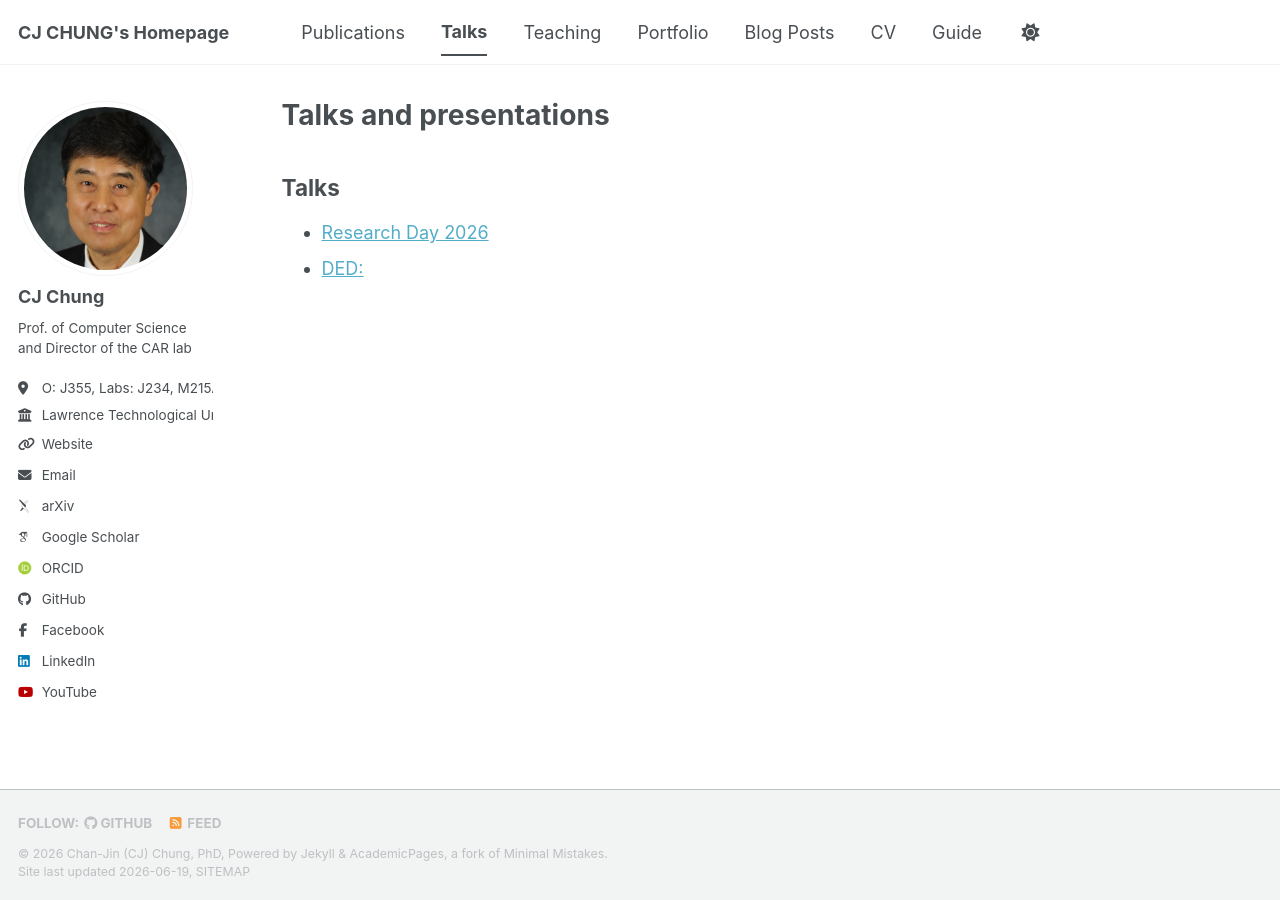
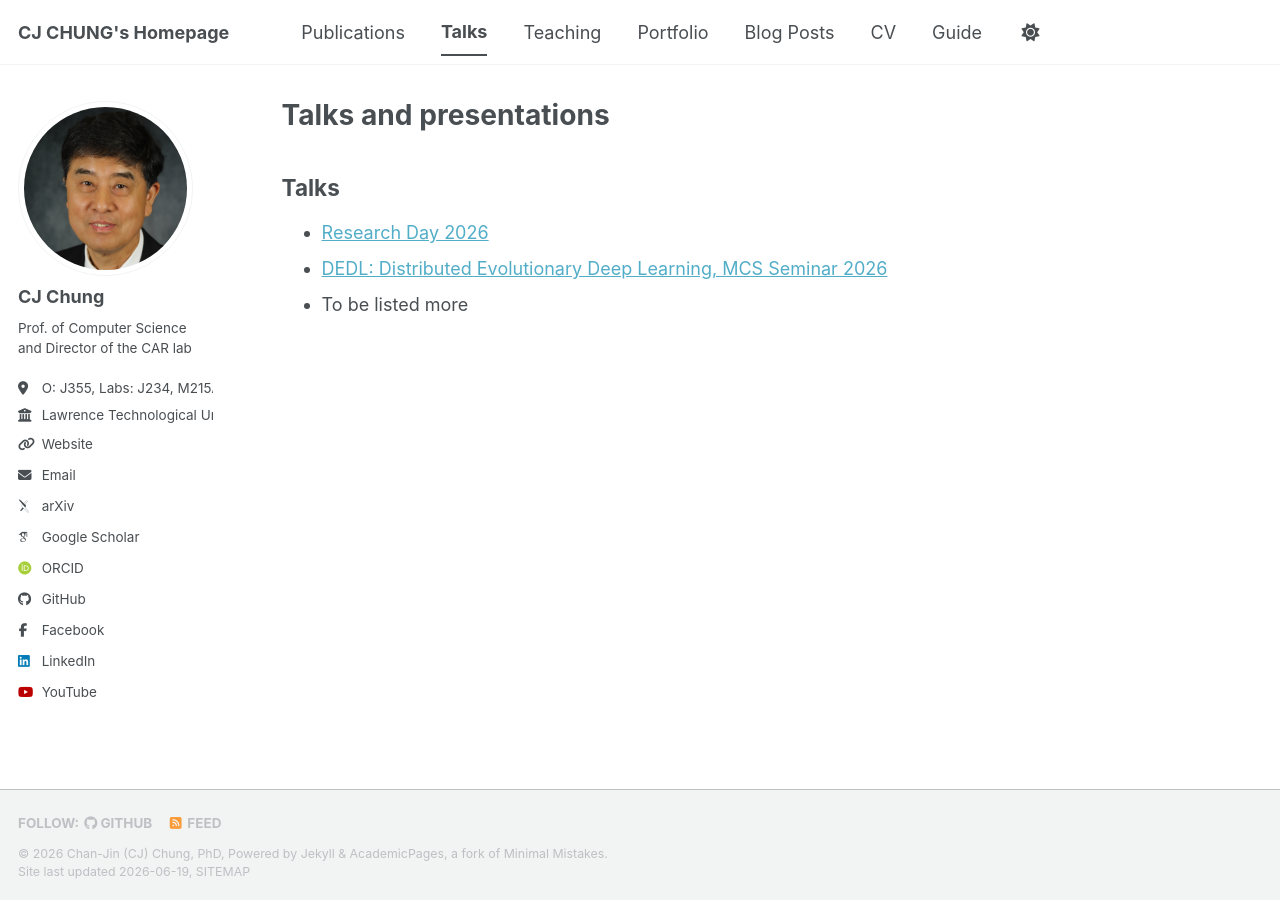
Before and after one commit to robofest/chung, a Jekyll site: the page built from _pages/talks.md, in a window 1280 px wide. Built offline with Jekyll 4.4.1, drawn with Linux system fonts in a browser that asks for light colours; some web fonts are replaced; a script bundle is joined from its source files by our own code; library files that are not in the unit come from our copies.

Commit message:
Update DED link and add seminar description

```diff
--- a/_pages/talks.md
+++ b/_pages/talks.md
@@ -7,4 +7,5 @@ author_profile: true
 
 ## Talks
 * [Research Day 2026](https://github.com/robofest/rday26)
-* [DED:](https://github.com/robofest/DEDL)
+* [DEDL: Distributed Evolutionary Deep Learning, MCS Seminar 2026](https://github.com/robofest/DEDL)
+* To be listed more
```
